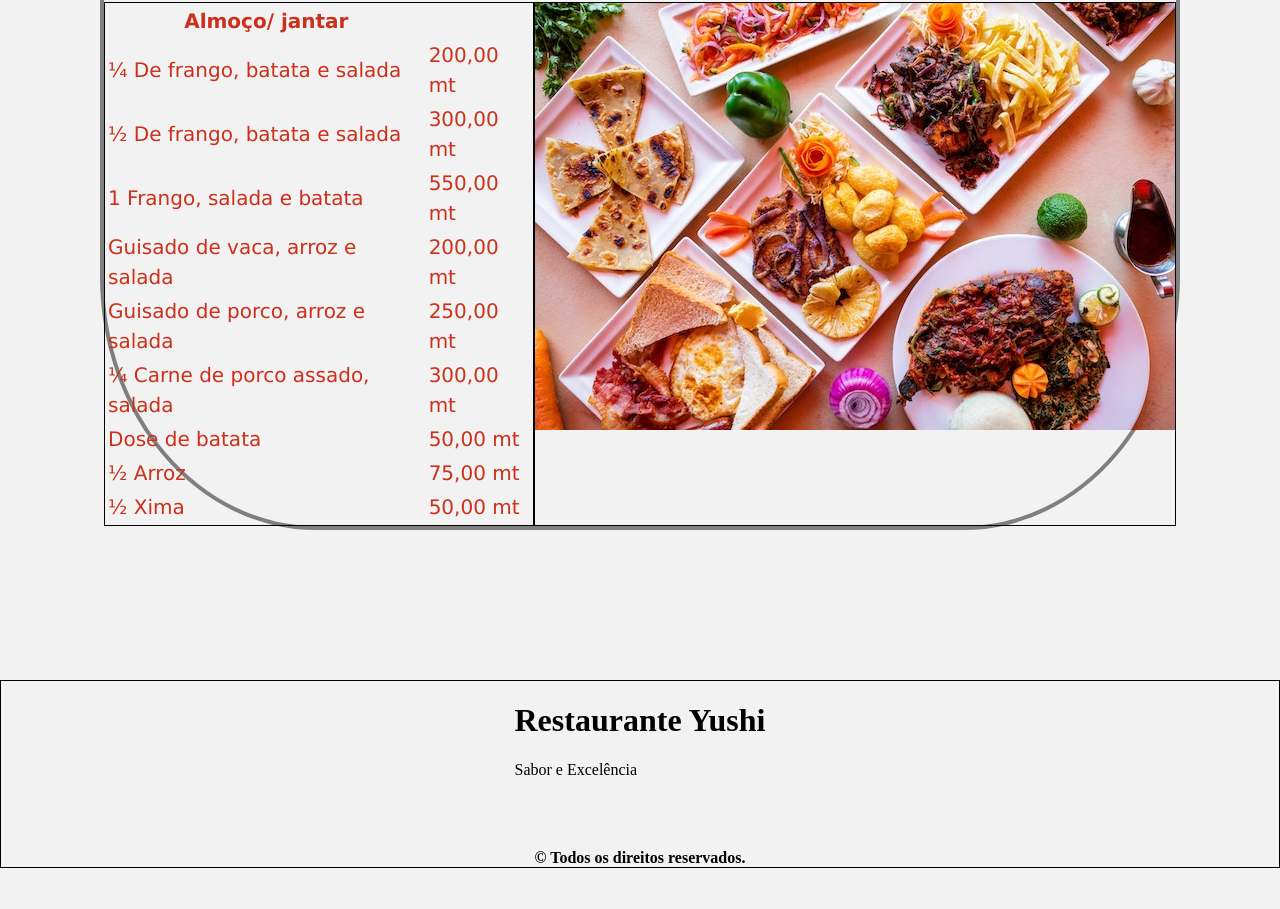
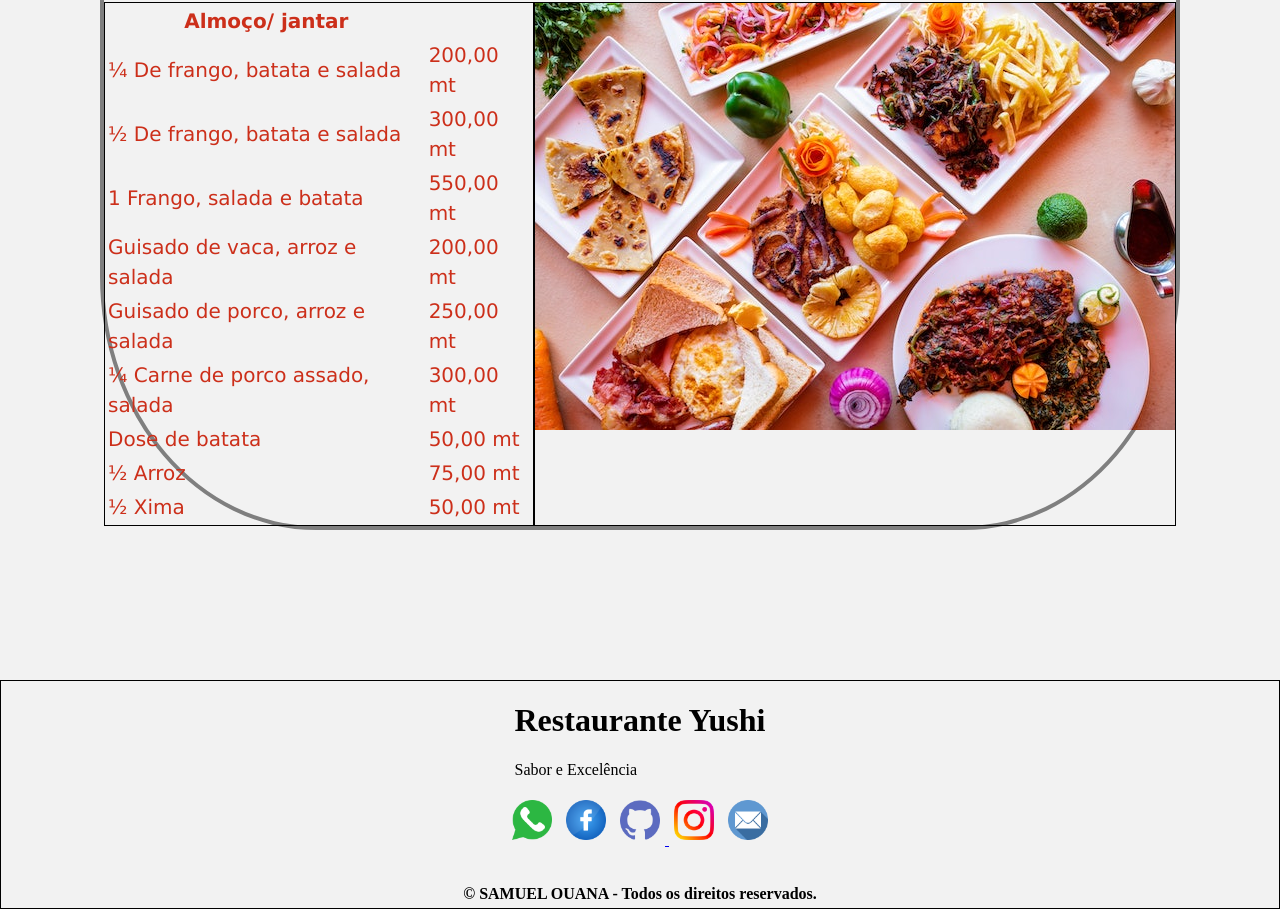
Before and after one commit to SamuelOuana/Restaurante, a plain HTML site: page index.html in a window 1280 px wide. Shown: the part 2608-3517 px from the top of the page. Before the commit the page ends 3476 px from the top, so only its background shows below. Drawn offline with Linux system fonts and the light colour scheme.

Commit message:
Adicao dos links das redes

```diff
--- a/css_restaurante/estilos_footer.css
+++ b/css_restaurante/estilos_footer.css
@@ -9,3 +9,13 @@
     margin-top: 150px;
     align-items: center;
 }
+
+.link_redes img {
+    height: 50px;
+    width: 50px;
+    padding: 5px;
+}
+
+b {
+    margin-bottom: 5px;
+}
--- a/index.html
+++ b/index.html
@@ -229,18 +229,25 @@
             <p>Sabor e Excelência</p>
         </div>
 
-        <div>
-            <a href=""> <img style="width: 50px;" src="/imagem/contacto.png" alt=""></a>
-            <a class="whats" target="_blank"
-                href="https://api.whatsapp.com/send?phone=258847378082&text=Ol%C3%A1%20peguei%20o%20n%C3%BAmero%20no%20seu%20site!">
-                <img style="width: 50px;" src="/imagem/whatsapp.png" alt=""></a>
-            <a href=""> <img style="width: 50px;" src="/imagem/facebook.png" alt=""></a>
-            <a href=""> <img style="width: 50px;" src="/imagem/github.png" alt=""></a>
-            <a href=""> <img style="width: 50px;" src="/imagem/instagram.png" alt=""></a>
-            <a href=""> <img style="width: 50px;" src="/imagem/email.png" alt=""></a>
+        <div class="link_redes">
+            <a href="https://api.whatsapp.com/send?phone=258847378082&text=Ol%C3%A1%20peguei%20o%20n%C3%BAmero%20no%20seu%20site!"
+                target="_blank">
+                <img src="/Icons/whatsapp.png" alt=""></a>
+
+            <a href="https://www.facebook.com/samuel.manuel.39750121" target="_blank"> <img src="/Icons/facebook.png"
+                    alt=""></a>
+
+            <a href="https://github.com/SamuelOuana" target="_blank">
+                <img src=" /Icons/github.png" alt="">
+            </a>
+
+            <a href="https://instagram.com/samuel_manuel_ouana?igshid=Mzc0YWU1OWY=" target="_blank"> <img
+                    src="/Icons/instagram.png" alt=""></a>
+            <a href="" target="_blank"> <img src="/Icons/email.png" alt=""></a>
         </div>
         <br><br>
-        <b>© Todos os direitos reservados.</b>
+
+        <b>© SAMUEL OUANA - Todos os direitos reservados.</b>
     </footer>
 
 </body>
```
